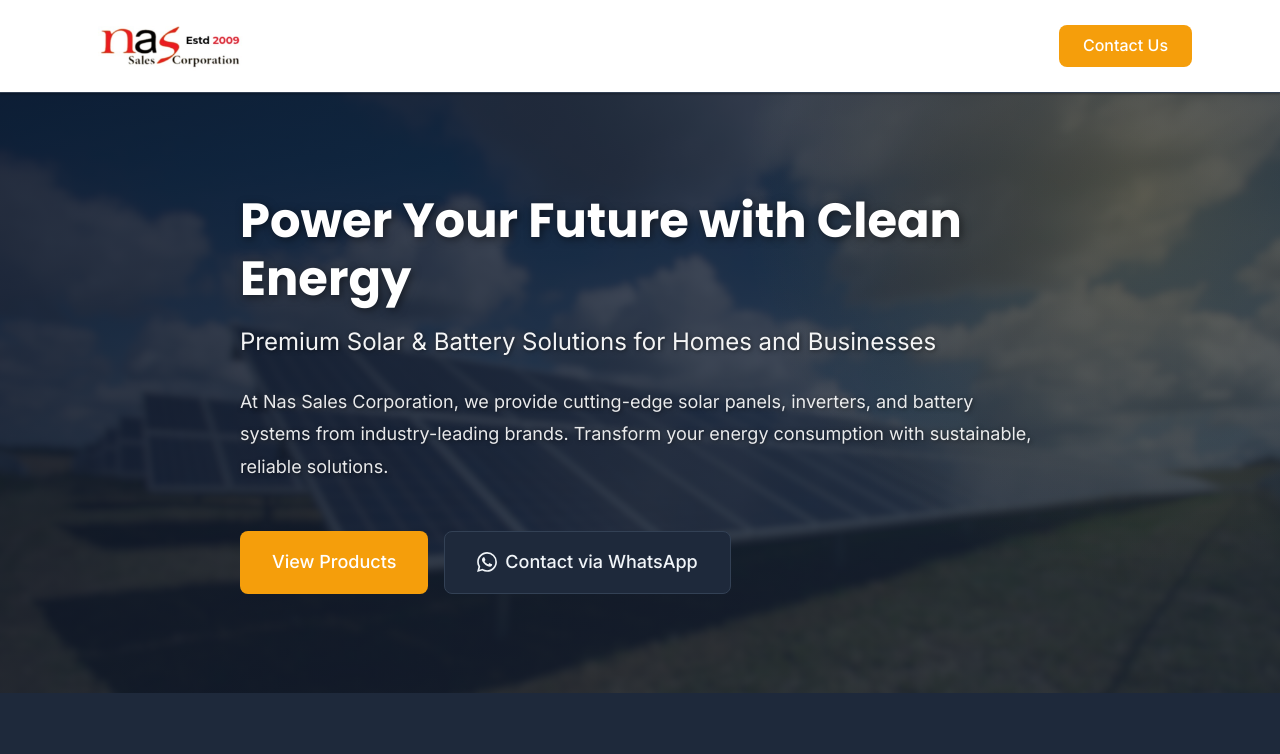
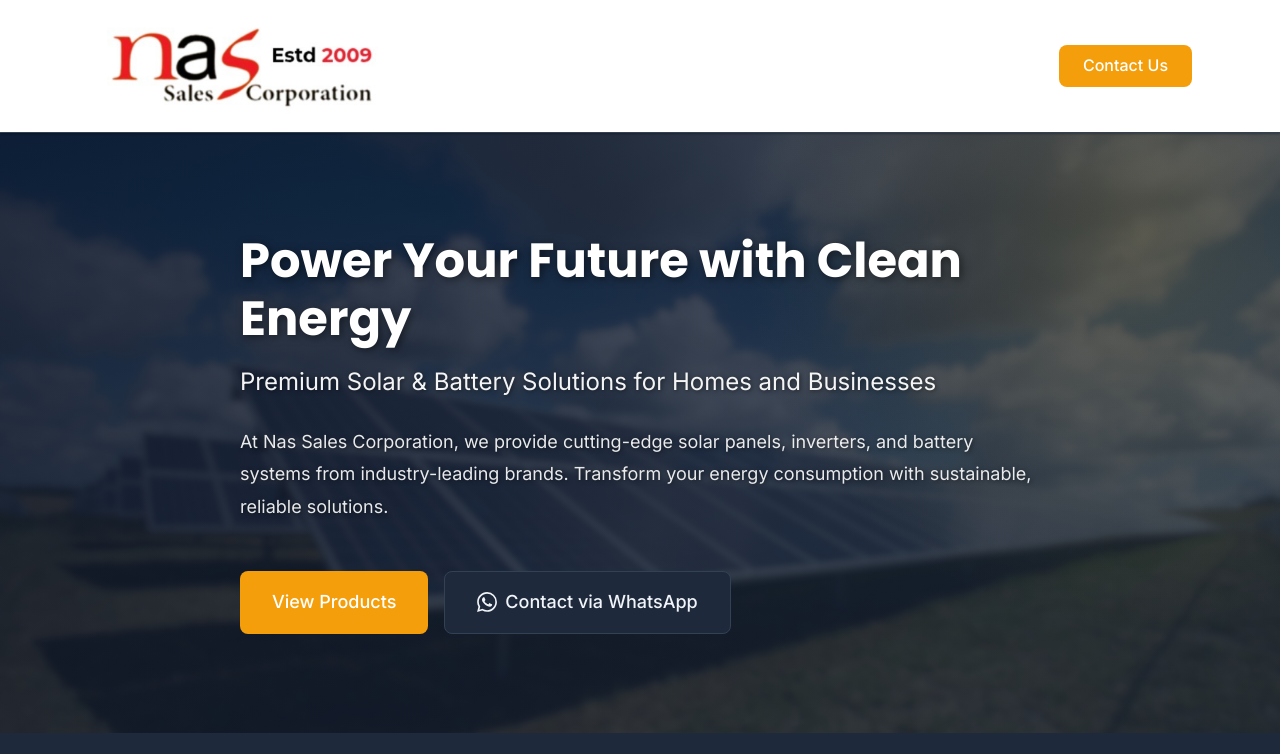
Before and after one commit to Helloaquib/Nas-website, a plain HTML site: page index.html in a window 1280 px wide. Shown: the top 754 px of the page. Drawn offline with Linux system fonts and the light colour scheme.

Commit message:
Update styles.css

```diff
--- a/styles.css
+++ b/styles.css
@@ -175,8 +175,8 @@ img {
 }
 
 .logo-container {
-    width: 160px; /* increased logo width for better visibility */
-    height: 60px; /* reduced height to fit tighter in the bar */
+    width: 300px; /* increased logo width for better visibility */
+    height: 100px; /* reduced height to fit tighter in the bar */
     display: flex;
     align-items: center;
     justify-content: center;
```
